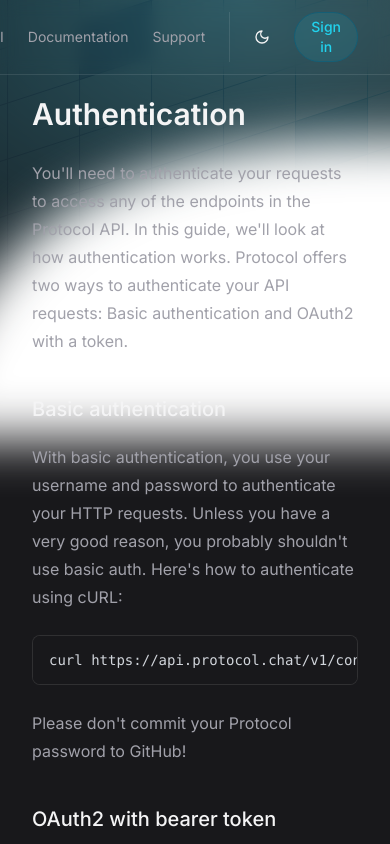
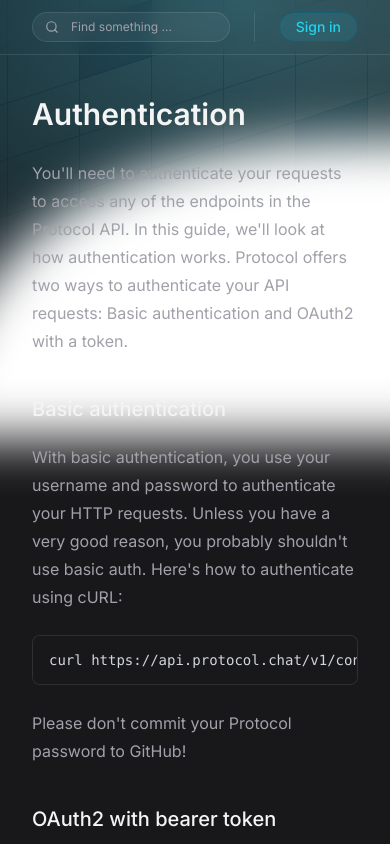
Before and after one commit to FranciscoYlderlan/ui-tailwind, a Next.js app: page / in a window 390 px wide. Shown: the top 844 px of the page. Built offline with nearby package versions, Linux system fonts and the light colour scheme.

Commit message:
:art: style: Adjusted header in mobile devices

```diff
--- a/src/components/Header.tsx
+++ b/src/components/Header.tsx
@@ -2,24 +2,24 @@
 
 export function Header() {
     return (
-    <header className="fixed top-0 lg:left-80 right-0 px-8 py-3 border-b border-white/10 backdrop-blur
-    flex itens-center justify-between">
-        <button className='w-full max-w-md flex items-center text-xs text-zinc-400 bg-white/5
-        gap-3 px-3 h-8 border border-white/10 rounded-full'>
+    <header className="fixed top-0 left-0 lg:left-80
+    right-0 px-8 py-3 border-b border-white/10 backdrop-blur flex itens-center justify-between">
+        <button className='whitespace-nowrap w-full max-w-md flex items-center text-xs text-zinc-400 bg-white/5
+        gap-3 px-3 py-1.5 border border-white/10 rounded-full'>
             <Search size={14}/>
             <span>Find something ...</span>
         </button>
-        <div className='flex items-center '>
-            <nav className='text-sm flex items-center gap-6'>
+        <div className='flex items-center'>
+            <nav className='text-sm hidden items-center gap-6 xl:flex'>
                 <a className="text-zinc-400 hover:text-zinc-100 transition-colors" href=""> API</a>
                 <a className="text-zinc-400 hover:text-zinc-100 transition-colors" href=""> Documentation</a>
                 <a className="text-zinc-400 hover:text-zinc-100 transition-colors" href=""> Support</a>
             </nav>
             <div className='flex items-center border-l border-white/10 pl-6 ml-6 gap-6'>
-                <button>
+                <button className='hidden sm:flex'>
                     <Moon size={16} className='text-zinc-100'/>
                 </button>
-                <button className='border border-cyan-800
+                <button className=' whitespace-nowrap border border-cyan-800
                 bg-cyan-400/10 text-cyan-400 px-4 py-1 rounded-full text-sm font-medium
                 hover:border-cyan-600 transition-colors
                 '>
```
